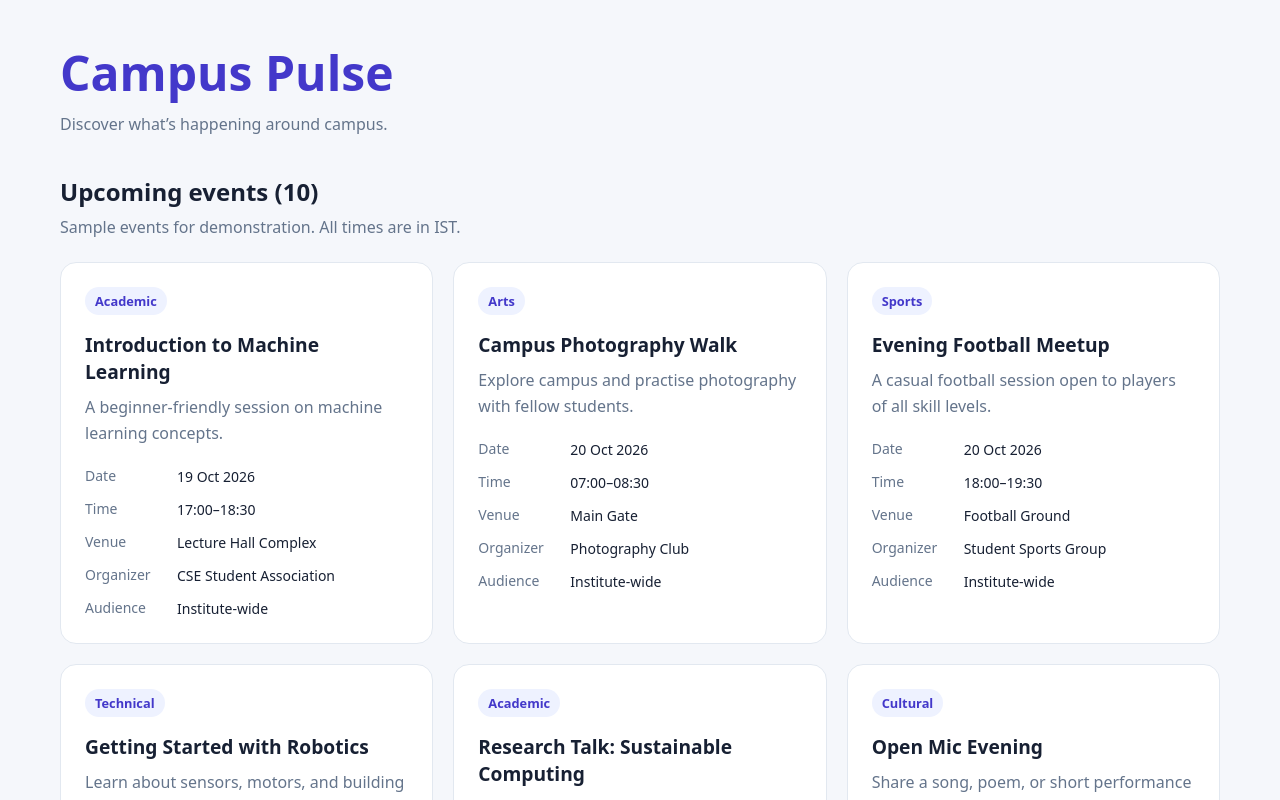
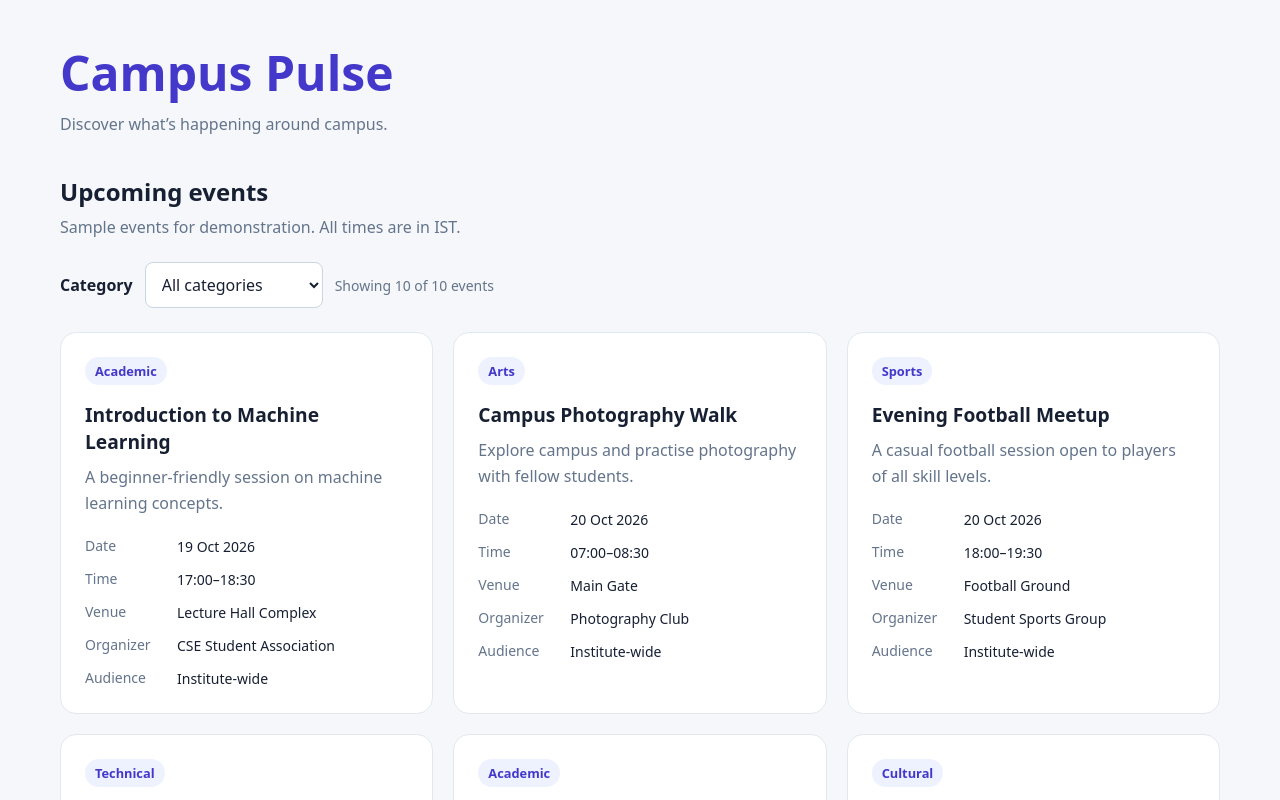
Before and after one commit to shubhcodegate/iitb-cs699-sem-project, a React (Vite) app in the folder frontend/: page / in a window 1280 px wide. Shown: the top 800 px of the page. Built offline with nearby package versions, Linux system fonts and the light colour scheme.

Commit message:
feat: add category filtering for campus events

```diff
--- a/frontend/src/App.css
+++ b/frontend/src/App.css
@@ -27,6 +27,38 @@
   display: grid;
   grid-template-columns: repeat(auto-fit, minmax(min(100%, 300px), 1fr));
   gap: 20px;
+}
+
+.event-filters {
+  display: flex;
+  align-items: center;
+  flex-wrap: wrap;
+  gap: 12px;
+  margin-bottom: 24px;
+}
+
+.event-filters label {
+  font-weight: 600;
+}
+
+.event-filters select {
+  max-width: 100%;
+  padding: 10px 12px;
+  border: 1px solid #cbd5e1;
+  border-radius: 8px;
+  background: white;
+  color: #172033;
+  font: inherit;
+}
+
+.event-filters select:focus-visible {
+  outline: 2px solid #4338ca;
+  outline-offset: 3px;
+}
+
+.event-filters p {
+  color: #64748b;
+  font-size: 0.875rem;
 }
 
 .event-card {
--- a/frontend/src/App.jsx
+++ b/frontend/src/App.jsx
@@ -1,3 +1,4 @@
+import { useState } from 'react'
 import { events } from './data/events'
 import './App.css'
 
@@ -11,7 +12,14 @@ function formatDate(date) {
   return dateFormatter.format(new Date(`${date}T00:00:00`))
 }
 
+const categories = [...new Set(events.map((event) => event.category))].sort()
+
 function App() {
+  const [selectedCategory, setSelectedCategory] = useState('')
+  const filteredEvents = events.filter(
+    (event) => selectedCategory === '' || event.category === selectedCategory,
+  )
+
   return (
     <main className="campus-page">
       <header className="page-header">
@@ -20,13 +28,34 @@ function App() {
       </header>
 
       <section aria-labelledby="events-heading">
-        <h2 id="events-heading">Upcoming events ({events.length})</h2>
+        <h2 id="events-heading">Upcoming events</h2>
         <p className="sample-notice">
           Sample events for demonstration. All times are in IST.
         </p>
 
+        <div className="event-filters">
+          <label htmlFor="category-filter">Category</label>
+          <select
+            id="category-filter"
+            value={selectedCategory}
+            onChange={(event) => setSelectedCategory(event.target.value)}
+          >
+            <option value="">All categories</option>
+            {categories.map((category) => (
+              <option key={category} value={category}>{category}</option>
+            ))}
+          </select>
+          <p role="status">
+            Showing {filteredEvents.length} of {events.length} events
+          </p>
+        </div>
+
+        {filteredEvents.length === 0 && (
+          <p>No events found. Try another category.</p>
+        )}
+
         <div className="event-grid">
-          {events.map((event) => (
+          {filteredEvents.map((event) => (
             <article className="event-card" key={event.id}>
               <span className="event-category">{event.category}</span>
 
```
